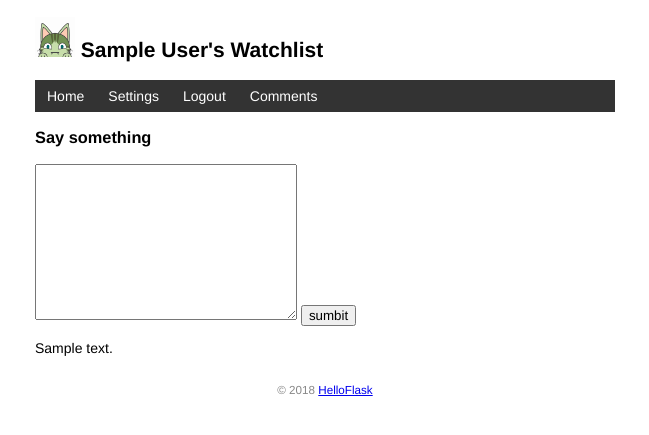
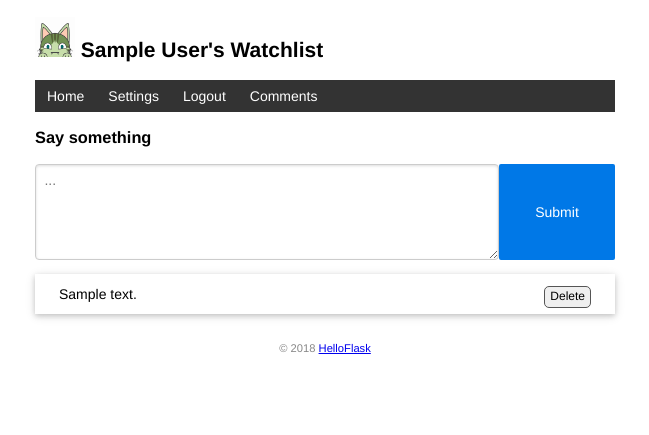
Before and after one commit to lonelyplant/watchlist, a Flask app: template watchlist/templates/comments.html in a window 1280 px wide. Shown: the top 435 px of the page, without its empty margins (315-964 px from the left). Run offline with Flask 3, Linux system fonts and the light colour scheme; a user stored in the database is signed in; tables that the repository leaves empty hold one stand-in row (values such as "Sample post"); the template is opened without the code that fills it: most values are stand-ins (such as "Sample title", 1, 10 or a date in 2020).

Commit message:
Add delete_comment

```diff
--- a/watchlist/static/style.css
+++ b/watchlist/static/style.css
@@ -12,6 +12,10 @@ footer {
     margin-top: 15px;
     text-align: center;
     padding: 10px;
+}
+
+textarea {
+    width: 100%;
 }
 
 /* 头像 */
@@ -39,6 +43,29 @@ footer {
 .movie-list li:hover {
     background-color: #f8f9fa;
 }
+
+/* 评论列表 */
+.comment-list {
+    list-style-type: none;
+    padding: 0;
+    margin-bottom: 10px;
+    box-shadow: 0 2px 5px 0 rgba(0, 0, 0, 0.16), 0 2px 10px 0 rgba(0, 0, 0, 0.12);
+}
+
+.comment-list li {
+    padding: 12px 24px;
+    border-bottom: 1px solid #ddd;
+}
+
+.comment-list li:last-child {
+    border-bottom:none;
+}
+
+.comment-list li:hover {
+    background-color: #f8f9fa;
+}
+
+
 
 /* 龙猫图片 */
 .totoro {
@@ -130,3 +157,12 @@ input[name=year] {
 .inline-form {
     display: inline;
 }
+
+.btn-delete {
+    border: 1px solid #555555;
+    border-radius: 5px;
+    cursor: pointer;
+    font-size: 12px;
+    padding: 3px 5px;
+    text-decoration: none;
+}
--- a/watchlist/templates/base.html
+++ b/watchlist/templates/base.html
@@ -6,6 +6,7 @@
     <meta name="viewport" content="width=device-width, initial-scale=1.0">
     <title>{{ user.name }}'s Watchlist</title>
     <link rel="icon" href="{{ url_for('static', filename='favicon.ico') }}">
+    <link rel="stylesheet" href="{{ url_for('static', filename='pure-css.css') }}">
     <link rel="stylesheet" href="{{ url_for('static', filename='style.css') }}" type="text/css">
     {% endblock %}
 </head>
--- a/watchlist/templates/comments.html
+++ b/watchlist/templates/comments.html
@@ -2,13 +2,22 @@
 
 {% block content %}
 <h3>Say something</h3>
+<form method="post" class="pure-form pure-g">
+    <textarea name="comment_text" id="" cols="30" rows="5" placeholder="..." minlength="10" class="pure-u-4-5"></textarea>
+    <button type="submit" name="submit" class="pure-button pure-button-primary pure-u-1-5 submit-button">Submit</button>
+</form>
 <form method="post">
-    <textarea name="comment" id="" cols="30" rows="10"></textarea>
-    <input type="submit" name="comment" value="sumbit">
+    <ul class="comment-list">
+        {% for comment in comments %}
+        <li>
+        {{ comment.comment }}
+            {% if current_user.is_authenticated %}
+            <input class="float-right btn-delete" value="Delete" type="submit" name="delete"
+                   formaction="{{ url_for('comment_delete', comment_id=comment.id) }}"
+                   onclick="return confirm('Are you sure?')">
+            {% endif %}
+        </li>
+        {% endfor %}
+    </ul>
 </form>
-{% for comment in comments %}
-<div>
-    <p>{{ comment.comment }}</p>
-</div>
-{% endfor %}
 {% endblock %}
--- a/watchlist/templates/index.html
+++ b/watchlist/templates/index.html
@@ -17,7 +17,7 @@
             {% if current_user.is_authenticated %}
                 <a class="btn" href="{{ url_for('edit', movie_id=movie.id) }}">Edit</a>
                 <form action="{{ url_for('delete', movie_id=movie.id) }}" method="post" class="inline-form">
-                    <input type="submit" value="Delete" name="delete" onclick="return confirm('Are you sure?')">
+                    <input class="btn-delete" type="submit" value="Delete" name="delete" onclick="return confirm('Are you sure?')">
                 </form>
             {% endif %}
             <a class="imdb" href="https://www.imdb.com/find?q={{ movie.title }}" target="_blank" title="Find this movie on IMDB">IMDb</a>
```
Also changed, not shown: test_watchlist.py (+14 -1 lines), watchlist/views.py (+15 -3 lines), watchlist/static/pure-css.css (added), 1 other file.
